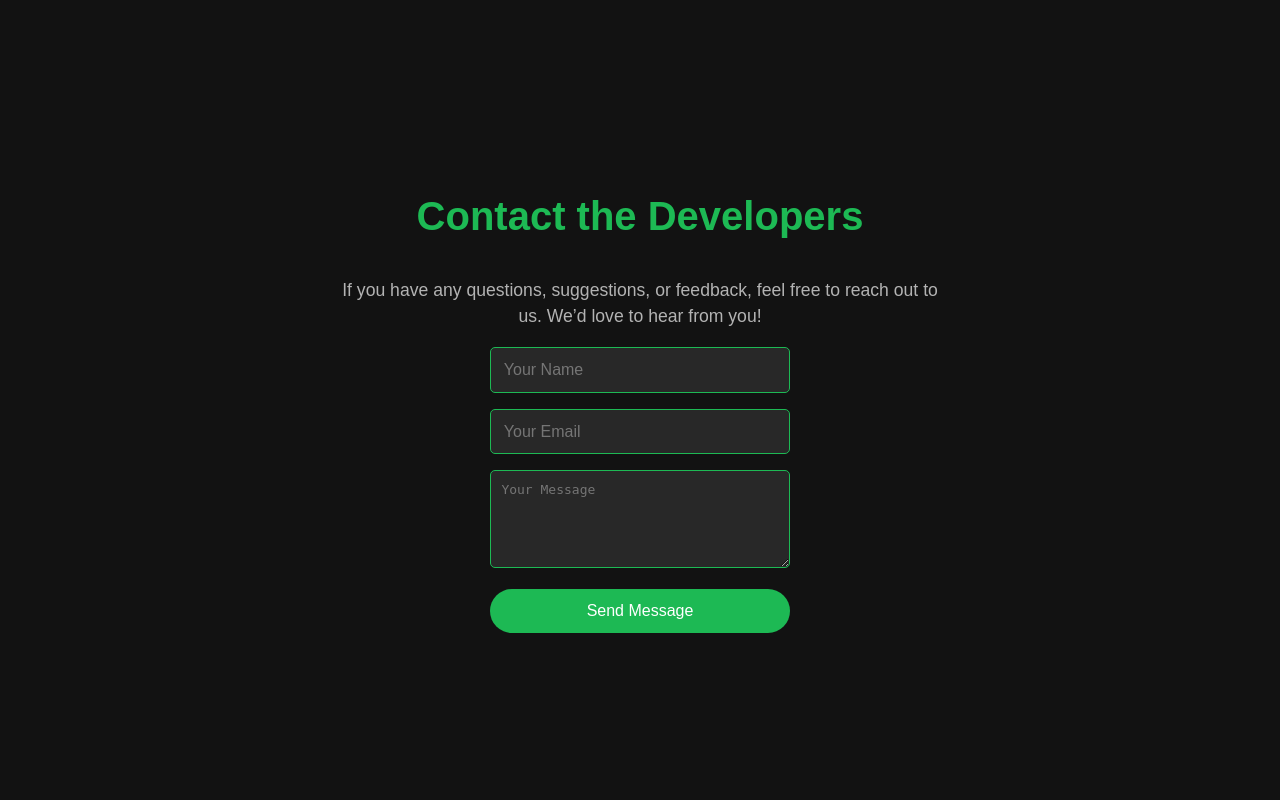
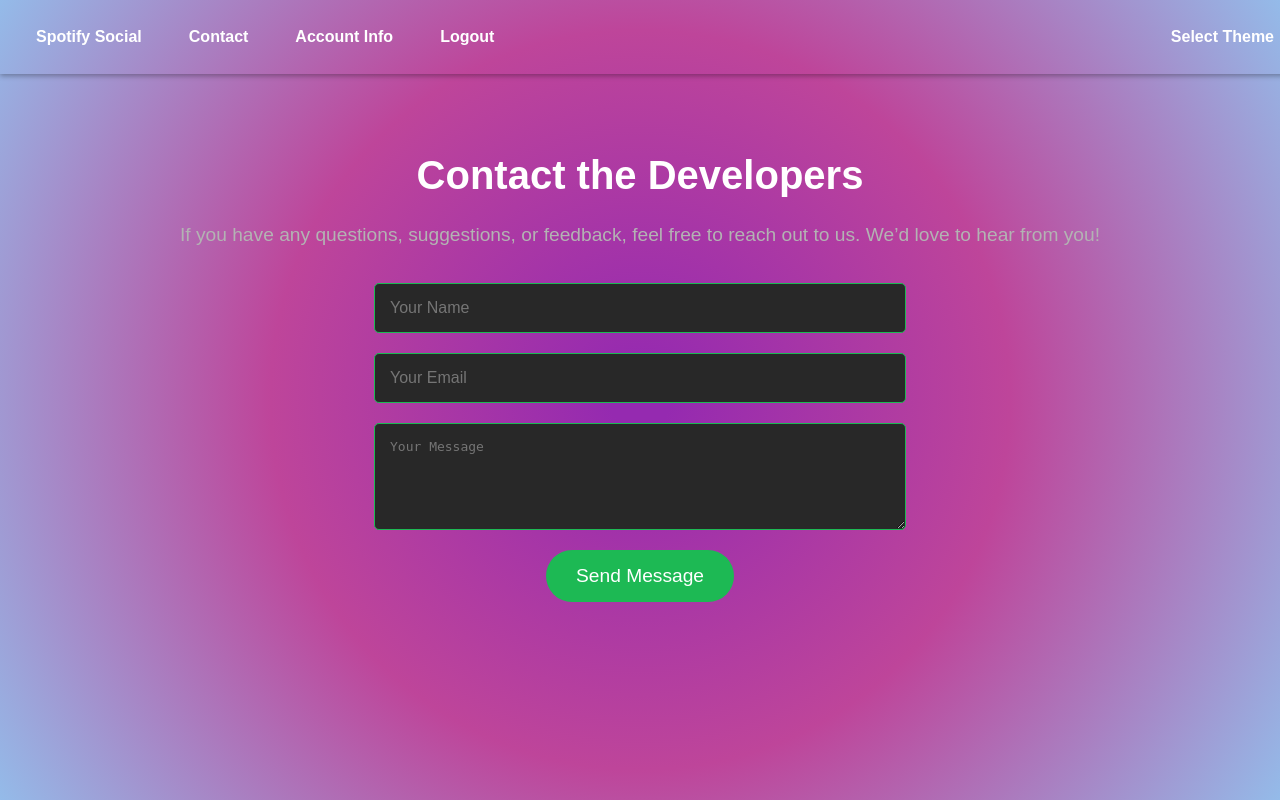
Before and after one commit to grahamonica/2340project2, a Django app: page /contact/ in a window 1280 px wide. Run offline with Django 5.2, Linux system fonts and the light colour scheme; parts of the project's set-up code (start-up, migrations or seed data) failed here and were passed over.

Commit message:
still working on updating backend for the contact page, updated front end so others can work on deleting posts

```diff
--- a/backend/urls.py
+++ b/backend/urls.py
@@ -34,4 +34,6 @@ urlpatterns = [
     path('spotify/callback/', views.spotify_callback, name='spotify_callback'),
     path('like/<int:post_id>/', views.toggle_like, name='toggle_like'),
     path('liked-posts/', views.liked_posts, name='liked_posts'),
+    path('account_info/', views.account_info, name='account_info'),
+    path('delete_account/', views.delete_account, name='delete_account'),
 ]
--- a/backend/views.py
+++ b/backend/views.py
@@ -12,6 +12,17 @@ from django.contrib.auth import logout as django_logout
 from spotipy import SpotifyException
 from django.shortcuts import get_object_or_404, redirect
 from django.http import JsonResponse
+from django.contrib.auth.models import User
+
+def delete_account(request):
+    if request.method == 'POST':
+        user = request.user
+        user.delete()  # Delete user and related data
+        return redirect('home')  # Redirect to the home page
+
+def account_info(request):
+    return render(request, 'account_info.html')
+
 
 @login_required
 def toggle_like(request, post_id):
--- a/static/css/styles.css
+++ b/static/css/styles.css
@@ -433,3 +433,16 @@ body.halloween-mode {
     font-size: 1.2rem;
     cursor: not-allowed;
 }
+.delete-button {
+    background-color: red;
+    color: white;
+    border: none;
+    padding: 10px 20px;
+    font-size: 16px;
+    cursor: pointer;
+    border-radius: 5px;
+}
+
+.delete-button:hover {
+    background-color: darkred;
+}
--- a/templates/contact.html
+++ b/templates/contact.html
@@ -1,93 +1,100 @@
-<!-- templates/contact.html -->
+{% load static %}
 <!DOCTYPE html>
 <html lang="en">
 <head>
     <meta charset="UTF-8">
     <meta name="viewport" content="width=device-width, initial-scale=1.0">
     <title>Contact the Developers</title>
+    <link rel="stylesheet" href="{% static 'css/styles.css' %}">
+</head>
 <style>
-        /* General styling */
-        body {
-            margin: 0;
-            font-family: Arial, sans-serif;
-            background-color: #121212;
-            color: #FFFFFF;
-            display: flex;
-            justify-content: center;
-            align-items: center;
-            height: 100vh;
+    .content {
+        margin-top: 80px;
+        padding: 40px;
         text-align: center;
-            flex-direction: column;
     }
 
-        /* Title styling */
-        h1 {
-            font-size: 2.5em;
+    .content h2 {
+        font-size: 2.5em; /* Large modern font */
         font-weight: bold;
-            color: #1DB954; /* Spotify Green */
-            margin-bottom: 0.5em;
+        margin-bottom: 20px;
     }
 
-        /* Description styling */
-        p {
-            font-size: 1.1em;
-            color: #b3b3b3; /* Light grey */
-            max-width: 600px;
-            margin-bottom: 1em;
-            line-height: 1.5em;
+    .content p {
+        font-size: 1.2em; /* Larger text for readability */
+        line-height: 1.8em; /* Extra spacing between lines */
+        margin-bottom: 30px;
+        color: #b3b3b3; /* Light gray for subtle contrast */
     }
 
-        /* Form styling */
-        form {
+    .contact-form {
         display: flex;
         flex-direction: column;
-            width: 300px;
-            max-width: 80%;
+        align-items: center;
+        gap: 20px; /* Consistent spacing between inputs */
     }
 
-        /* Input and textarea styling */
-        input[type="text"],
-        input[type="email"],
-        textarea {
+    .form-input {
+        width: 100%;
+        max-width: 500px; /* Limit form width for better readability */
+        padding: 15px;
+        font-size: 1em;
+        border: 1px solid #1DB954; /* Spotify green border */
+        border-radius: 5px;
         background-color: #282828;
         color: #FFFFFF;
-            border: 1px solid #1DB954;
-            border-radius: 5px;
-            padding: 0.8em;
-            margin-bottom: 1em;
-            font-size: 1em;
-            resize: vertical;
     }
 
-        /* Button styling */
     .btn {
-            background-color: #1DB954; /* Spotify Green */
+        background-color: #1DB954;
         color: #FFFFFF;
-            padding: 0.8em;
-            font-size: 1em;
+        padding: 15px 30px;
+        font-size: 1.2em; /* Larger button text */
         border: none;
         border-radius: 50px;
         cursor: pointer;
         transition: background-color 0.3s;
-            margin-top: 0.5em;
     }
 
     .btn:hover {
-            background-color: #14833b; /* Darker green for hover effect */
+        background-color: #14833b; /* Darker green for hover */
     }
 </style>
-</head>
-<body>
-    <h1>Contact the Developers</h1>
+<body class="dark-mode">
+    <!-- Fixed Header -->
+    <div class="header">
+        <div class="nav-links">
+            <a href="{% url 'spotify_social' %}" class="nav-link">Spotify Social</a>
+            <a href="{% url 'contact' %}" class="nav-link">Contact</a>
+            <a href="{% url 'account_info' %}" class="nav-link">Account Info</a>
+            <a href="{% url 'logout' %}" class="nav-link">Logout</a>
+        </div>
+        <div class="dropdown">
+            <button class="dropdown-toggle">Select Theme</button>
+            <div class="dropdown-menu">
+                <button id="toggle-dark-light">Light/Dark Mode</button>
+                <button id="toggle-christmas">Christmas Theme</button>
+                <button id="toggle-halloween">Halloween Theme</button>
+            </div>
+        </div>
+    </div>
+
+    <!-- Main Content -->
+    <div class="content">
+        <h2>Contact the Developers</h2>
         <p>If you have any questions, suggestions, or feedback, feel free to reach out to us. We’d love to hear from you!</p>
 
         <!-- Contact Form -->
-    <form action="{% url 'contact' %}" method="post">
+        <form action="{% url 'contact' %}" method="post" class="contact-form">
             {% csrf_token %}
-        <input type="text" name="name" placeholder="Your Name" required>
-        <input type="email" name="email" placeholder="Your Email" required>
-        <textarea name="message" placeholder="Your Message" rows="5" required></textarea>
+            <input type="text" name="name" placeholder="Your Name" class="form-input" required>
+            <input type="email" name="email" placeholder="Your Email" class="form-input" required>
+            <textarea name="message" placeholder="Your Message" rows="5" class="form-input" required></textarea>
             <button type="submit" class="btn">Send Message</button>
         </form>
+    </div>
+
+    <!-- JavaScript -->
+    <script src="{% static 'js/theme.js' %}"></script>
 </body>
 </html>
--- a/templates/home.html
+++ b/templates/home.html
@@ -104,6 +104,7 @@
     <div class="nav-links">
         <a href="{% url 'spotify_social' %}" class="nav-link">Spotify Social</a>
         <a href="{% url 'contact' %}" class="nav-link">Contact</a>
+        <a href="{% url 'account_info' %}" class="nav-link">Account Info</a> <!-- New link -->
         <a href="{% url 'logout' %}" class="nav-link">Logout</a>
     </div>
     <div class="dropdown">
```
Also changed, not shown: templates/account_info.html (added, +51 -0 lines), templates/thank_you.html (+44 -32 lines). Lines whose indentation alone changed are shown as unchanged.
